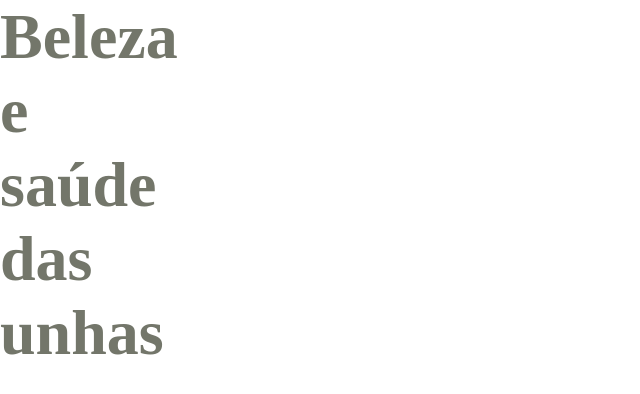
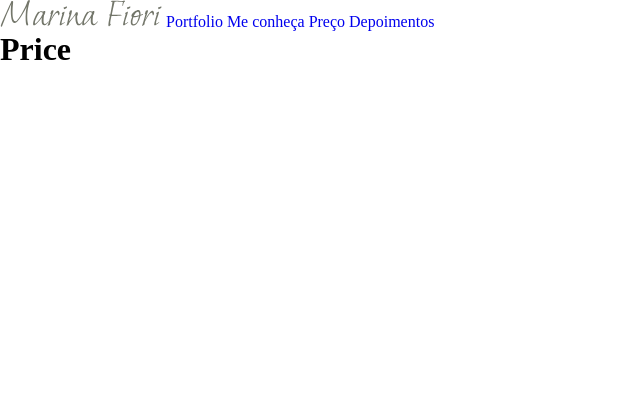
Before and after one commit to douglasrodriguesgit/marina-fiori, a React (Vite) app: page /preco in a window 1280 px wide. Shown: the top 394 px of the page, without its empty margins (0-640 px from the left). Built offline with nearby package versions, Linux system fonts and the light colour scheme; a web font is replaced by a local one.

Commit message:
adicionado as rotas do menu

```diff
--- a/src/App.css
+++ b/src/App.css
@@ -1,8 +1,6 @@
 @import url("https://fonts.googleapis.com/css2?family=Moon+Dance&family=Poppins:wght@500&family=Roboto:wght@400;500&display=swap");
 
 body {
-  display: grid;
-  grid-template-columns: repeat(12, 1fr);
   width: 100vw;
   height: 100vh;
 
--- a/src/App.jsx
+++ b/src/App.jsx
@@ -1,10 +1,26 @@
 import React from "react";
 import "./App.css";
+import Header from "./Components/Header";
+import { BrowserRouter, Route, Routes } from "react-router-dom";
+import Home from "./Components/Home";
+import Portfolio from "./Components/Portfolio";
+import Price from "./Components/Price";
+import AboutMe from "./Components/AboutMe";
+import Testimony from "./Components/Testimony";
 
 const App = () => {
   return (
     <div>
-      <h1 className="title">Beleza e saúde das unhas</h1>
+      <BrowserRouter>
+        <Header />
+        <Routes>
+          <Route path="/" element={<Home />} />
+          <Route path="portfolio" element={<Portfolio />} />
+          <Route path="meconheca" element={<AboutMe />} />
+          <Route path="preco" element={<Price />} />
+          <Route path="depoimentos" element={<Testimony />} />
+        </Routes>
+      </BrowserRouter>
     </div>
   );
 };
--- /dev/null
+++ b/src/Components/AboutMe.jsx
@@ -0,0 +1,16 @@
+import React from "react";
+import Head from "./Head";
+
+const AboutMe = () => {
+  return (
+    <div>
+      <Head
+        title="Sobre mim"
+        description="Saiba mais sobre a Nail Designer Marina Fiori"
+      />
+      <h1>Sobre mim</h1>
+    </div>
+  );
+};
+
+export default AboutMe;
--- /dev/null
+++ b/src/Components/Head.jsx
@@ -0,0 +1,13 @@
+import React from "react";
+
+const Head = (props) => {
+  React.useEffect(() => {
+    document.title = "Marina Fiori | " + props.title;
+    document
+      .querySelector("meta[name= description]")
+      .setAttribute("content", props.description);
+  }, [props]);
+  return <></>;
+};
+
+export default Head;
--- /dev/null
+++ b/src/Components/Header.jsx
@@ -0,0 +1,22 @@
+import React from "react";
+import { NavLink } from "react-router-dom";
+import Brand from "../Assets/icons/brand.svg?react";
+
+const Header = () => {
+  return (
+    <header>
+      <nav>
+        <NavLink to="/" end>
+          {" "}
+          <Brand />
+        </NavLink>
+        <NavLink to="/portfolio"> Portfolio</NavLink>
+        <NavLink to="/meconheca"> Me conheça</NavLink>
+        <NavLink to="/preco"> Preço</NavLink>
+        <NavLink to="/depoimentos"> Depoimentos</NavLink>
+      </nav>
+    </header>
+  );
+};
+
+export default Header;
--- /dev/null
+++ b/src/Components/Home.jsx
@@ -0,0 +1,12 @@
+import React from "react";
+import Head from "./Head";
+
+const Home = () => {
+  return (
+    <div>
+      <Head title="Home" description='Home do site Marina Fiori Nail Designer' />
+    </div>
+  );
+};
+
+export default Home;
--- /dev/null
+++ b/src/Components/Portfolio.jsx
@@ -0,0 +1,13 @@
+import React from "react";
+import Head from "./Head";
+
+const Portfolio = () => {
+  return (
+    <div>
+      <Head title='Portfolio' description='Conheça o portfolio de Marina Fiori' />
+      <h1>Portfolio</h1>
+    </div>
+  );
+};
+
+export default Portfolio;
--- /dev/null
+++ b/src/Components/Price.jsx
@@ -0,0 +1,13 @@
+import React from "react";
+import Head from "./Head";
+
+const Price = () => {
+  return (
+    <div>
+      <Head title="Preço" description="valores dos serviços realizados de Marina Fiori" />
+      <h1>Price</h1>
+    </div>
+  );
+};
+
+export default Price;
--- /dev/null
+++ b/src/Components/Testimony.jsx
@@ -0,0 +1,13 @@
+import React from "react";
+import Head from "./Head";
+
+const Testimony = () => {
+  return (
+    <div>
+      <Head title="Depoimentos" description="Depoimentos de nossos clientes" />
+      <h1>Depoimento</h1>
+    </div>
+  );
+};
+
+export default Testimony;
```
